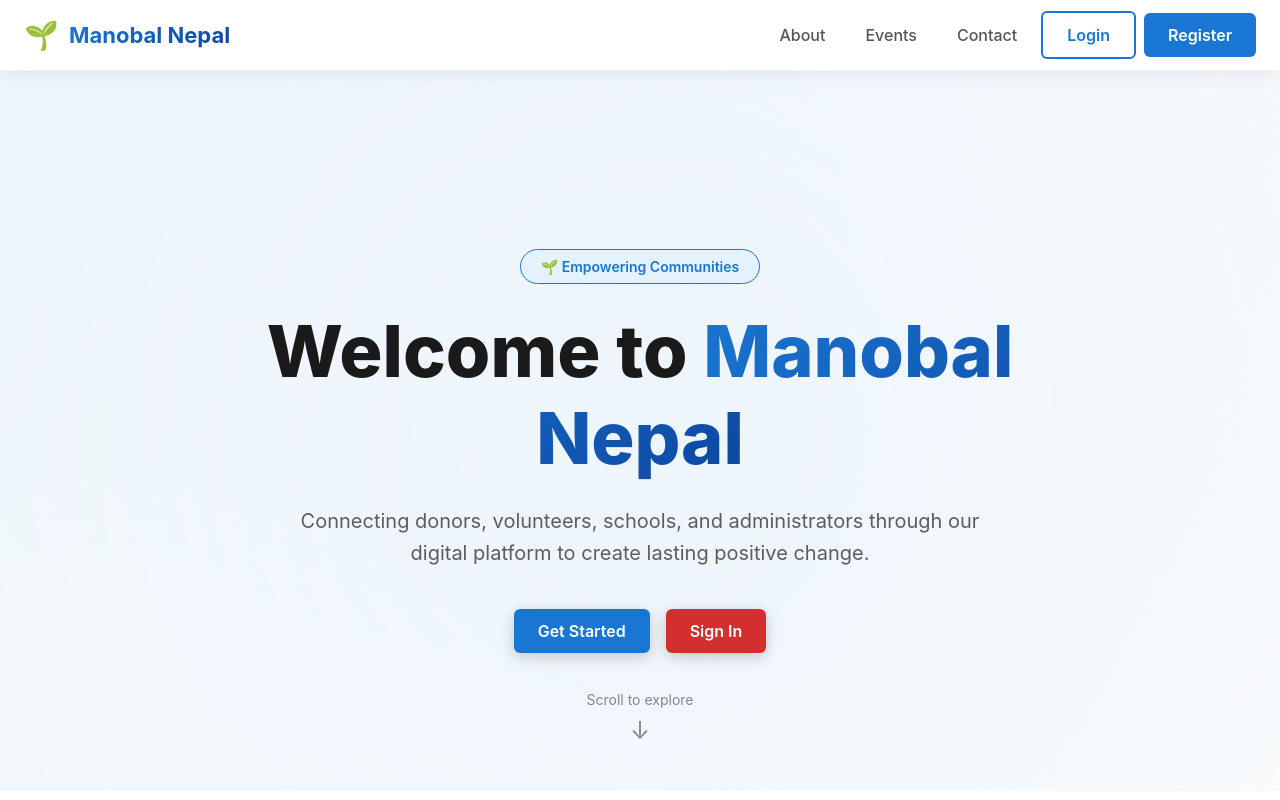
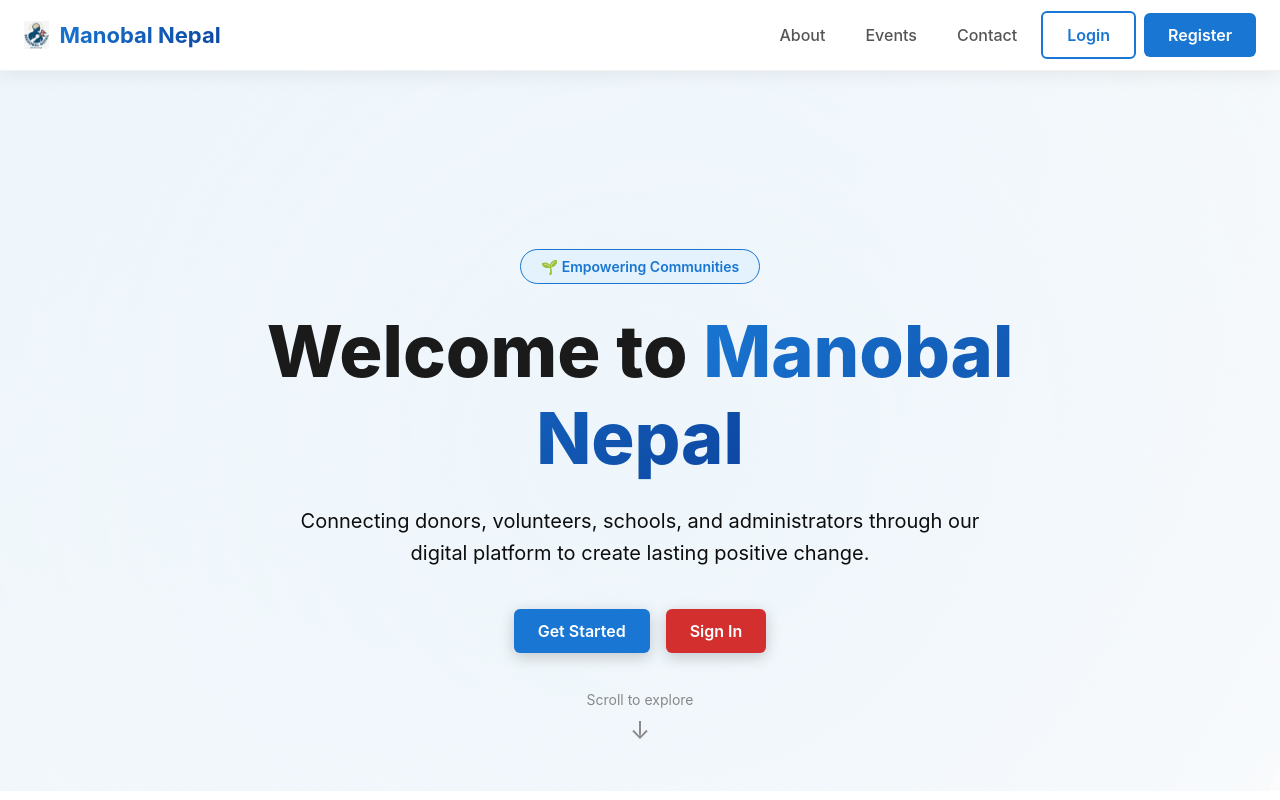
Before and after one commit to grishma249/manobalv2, a React (Vite) app in the folder frontend/: page / in a window 1280 px wide. Shown: the top 800 px of the page. Built offline with nearby package versions, Linux system fonts and the light colour scheme.

Commit message:
UI tweaks pt 2

```diff
--- a/frontend/src/components/Navigation.css
+++ b/frontend/src/components/Navigation.css
@@ -32,6 +32,15 @@
 .nav-logo:hover {
   transform: scale(1.05);
 }
+
+.logo-image {
+  height: 28px;
+  width: auto;
+  object-fit: contain;
+  display: block;
+}
+
+
 
 .logo-icon {
   font-size: 28px;
--- a/frontend/src/components/Navigation.jsx
+++ b/frontend/src/components/Navigation.jsx
@@ -36,7 +36,11 @@ const Navigation = () => {
     <nav className="main-nav">
       <div className="nav-container">
         <Link to="/" className="nav-logo">
-          <span className="logo-icon">🌱</span>
+          <img
+            src="/Logo.jpg"
+            alt="Manobal Nepal Logo"
+            className="logo-image"
+          />
           <span className="logo-text">Manobal Nepal</span>
         </Link>
 
--- a/frontend/src/pages/Contact.css
+++ b/frontend/src/pages/Contact.css
@@ -19,6 +19,7 @@
 .hero-subtitle {
   font-size: 20px;
   opacity: 0.95;
+  color: white;
 }
 
 .contact-content {
--- a/frontend/src/pages/LandingPage.css
+++ b/frontend/src/pages/LandingPage.css
@@ -92,7 +92,7 @@
 
 .hero-subtitle {
   font-size: clamp(18px, 2.5vw, 24px);
-  color: #555;
+  color: black !important;
   line-height: 1.6;
   margin-bottom: 40px;
   max-width: 700px;
@@ -377,11 +377,13 @@
   background-clip: text;
 }
 
-.stat-label {
+.stats-section .stat-label {
   font-size: 18px;
-  opacity: 0.9;
   font-weight: 500;
+  color: #ffffff;
+  opacity: 1;
 }
+
 
 /* CTA Section */
 .cta-section {
```
Also changed, not shown: frontend/public/Logo.jpg (added).
